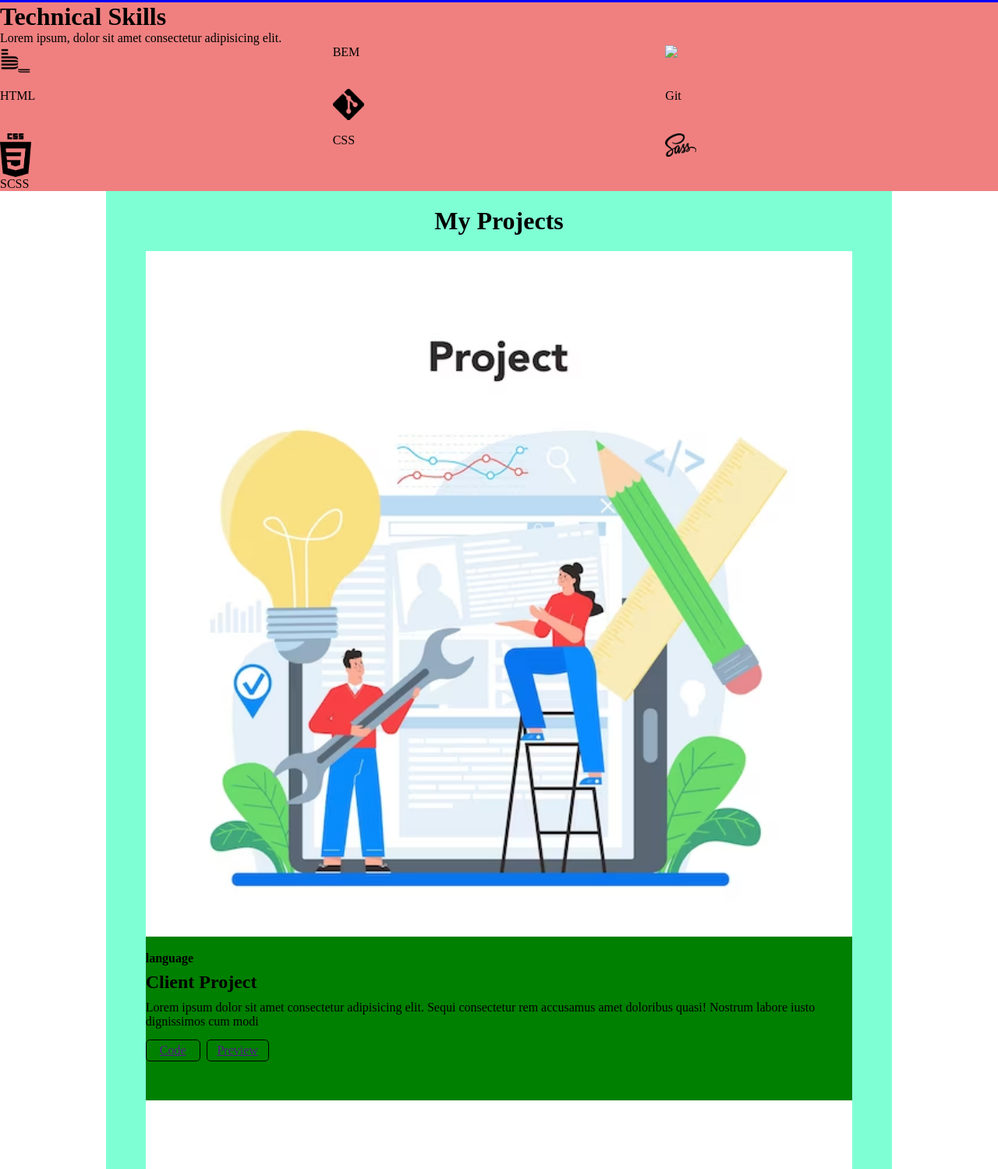
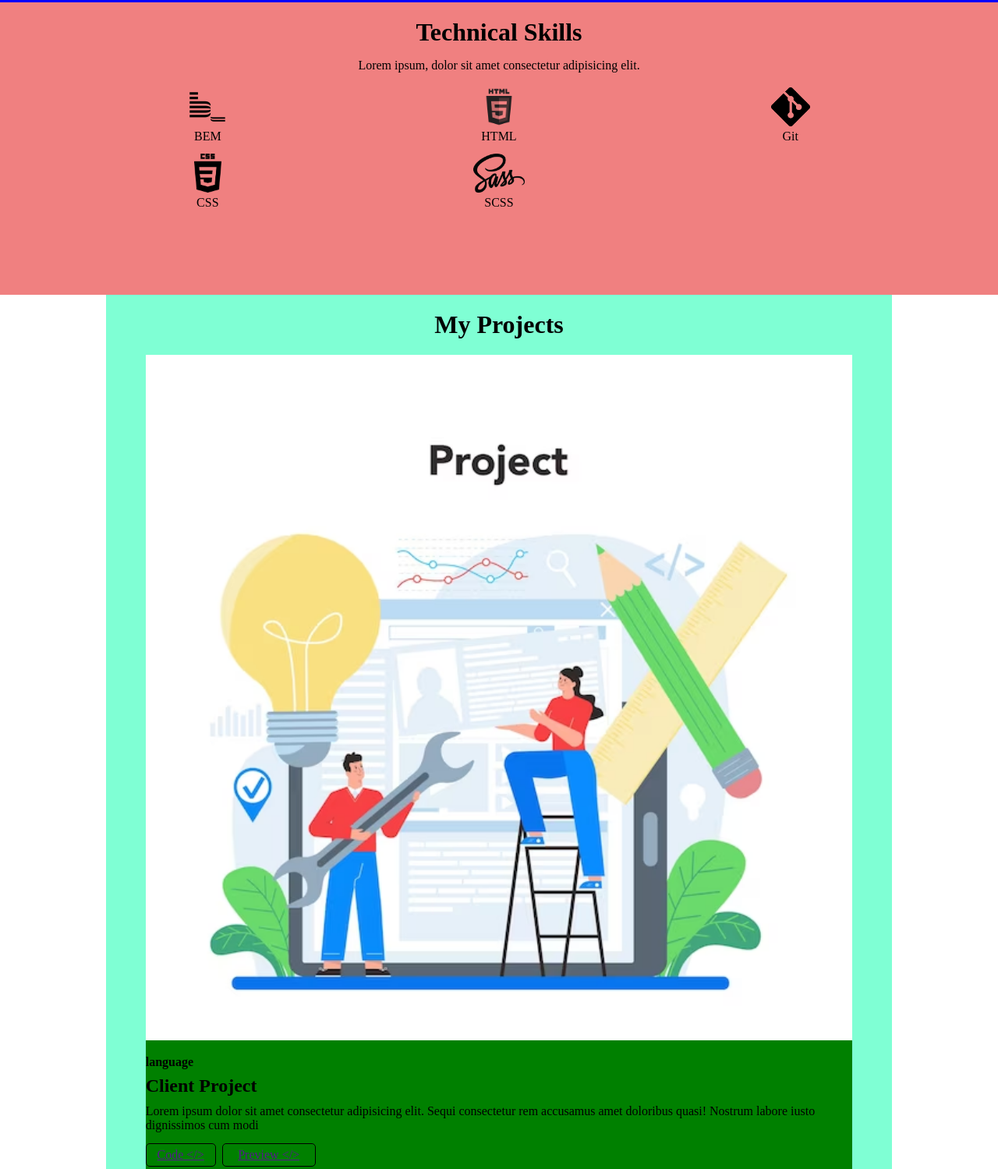
Before and after one commit to msalehprofile/my-portfolio, a plain HTML site: page index.html in a window 1280 px wide. Shown: the part 1726-3225 px from the top of the page at 78% size. Drawn offline with Linux system fonts and the light colour scheme.

Commit message:
fixed the grid for the skills section

```diff
--- a/_layout.scss
+++ b/_layout.scss
@@ -55,14 +55,34 @@ body {
     width: 100%;
     display: flex;
     flex-direction: column;
+    padding: 20px;
+    align-items: center;
+
+
+    &__heading {
+        padding-bottom: 15px;
+    }
+
+    &__description {
+        padding-bottom: 15px;
+        text-align: center;
+    }
 
     &__visual-grid {
+        place-items: center;
         display: grid;
+        width: 90%;
         grid-template-columns: 1fr 1fr 1fr;
         grid-template-rows: 1fr 1fr 1fr;
+        gap: 5px;
+        text-align: center;
 
-        img {
-            width: 40px;
+        .skills__visual-grid--group {
+            padding: 4px;
+
+            img {
+                height: 50px;
+            }
         }
     }
 }
@@ -104,19 +124,19 @@ body {
 
 
             &--code {
-                width: 70px;
+                width: 90px;
                 border: 1px solid black;
                 border-radius: 5px;
-                padding: 4px 10px;
+                padding: 5px 10px;
                 text-align: center;
                 margin: 0 8px 0 0;
             }
 
             &--preview  {
-                width: 80px;
+                width: 120px;
                 border: 1px solid black;
                 border-radius: 5px;
-                padding: 4px 10px;
+                padding: 5px 10px;
                 text-align: center;
 
             }
--- a/index.html
+++ b/index.html
@@ -23,16 +23,30 @@
         <h1 class="skills__heading">Technical Skills</h1>
         <p class="skills__description">Lorem ipsum, dolor sit amet consectetur adipisicing elit.</p>
         <grid class="skills__visual-grid">
-            <img src="./images/bem-logo.png" alt="" class="skills__visual-grid--bem-img">
-            <p class="skills__visual-grid--bem">BEM</p>
-            <img src="./images/html-logo.jpeg alt=" class="skills__visual-grid--html-img">
-            <p class="skills__visual-grid--html">HTML</p>
-            <img src="./images/Git-Icon-Black.png" alt="" class="skills__visual-grid--git-img">
-            <p class="skills__visual-grid--git">Git</p>
-            <img src="./images/css-logo.png" alt="" class="skills__visual-grid--css-img">
-            <p class="skills__visual-grid--css">CSS</p>
-            <img src="./images/sass.png" alt="" class="skills__visual-grid--scss-img">
-            <p class="skills__visual-grid--scss">SCSS</p>
+            <div class=skills__visual-grid--group>
+                <img src="./images/bem-logo.png" alt="" class="skills__visual-grid--group--img">
+                <p class="skills__visual-grid--group--label">BEM</p>
+            </div>
+
+            <div class="skills__visual-grid--group">
+                <img src="./images/HTML5_Black_Logo.png" alt="" class="skills__visual-grid--group--img">
+                <p class="skills__visual-grid--group--label">HTML</p>
+            </div>
+
+            <div class="skills__visual-grid--group">
+                <img src="./images/Git-Icon-Black.png" alt="" class="skills__visual-grid--group--img">
+                <p class="skills__visual-grid--group--label">Git</p>
+            </div>
+
+            <div class="skills__visual-grid--group">
+                <img src="./images/css-logo.png" alt="" class="skills__visual-grid--group--img">
+                <p class="skills__visual-grid--group--label">CSS</p>
+            </div>
+
+            <div class="skills__visual-grid--group">
+                <img src="./images/sass.png" alt="" class="skills__visual-grid--scss-img">
+                <p class="skills__visual-grid--group--label">SCSS</p>
+            </div>
         </grid>
     </div>
 
@@ -44,8 +58,8 @@
             <h1 class="project__name">Client Project</h1>
             <p class="project__description">Lorem ipsum dolor sit amet consectetur adipisicing elit. Sequi consectetur rem accusamus amet doloribus quasi! Nostrum labore iusto dignissimos cum modi</p>
             <div class="project__button">
-                <a href="" class="project__button--code">Code</a>
-                <a href="" class="project__button--preview">Preview</a>
+                <a href="" class="project__button--code">Code &lt/&gt</a>
+                <a href="" class="project__button--preview">Preview &lt/&gt</a>
             </div>
         </article>
 
@@ -55,8 +69,8 @@
             <h1 class="project__name">Client Project</h1>
             <p class="project__description">Lorem ipsum dolor sit amet consectetur adipisicing elit. Sequi consectetur rem accusamus amet doloribus quasi! Nostrum labore iusto dignissimos cum modi</p>
             <div class="project__button">
-                <a href="" class="project__button--code">Code</a>
-                <a href="" class="project__button--preview">Preview</a>
+                <a href="" class="project__button--code">Code &lt/&gt</a>
+                <a href="" class="project__button--preview">Preview &lt/&gt</a>
             </div>
         </article>
 
@@ -66,8 +80,8 @@
             <h1 class="project__name">Client Project</h1>
             <p class="project__description">Lorem ipsum dolor sit amet consectetur adipisicing elit. Sequi consectetur rem accusamus amet doloribus quasi! Nostrum labore iusto dignissimos cum modi</p>
             <div class="project__button">
-                <a href="" class="project__button--code">Code</a>
-                <a href="" class="project__button--preview">Preview</a>
+                <a href="" class="project__button--code">Code &lt/&gt</a>
+                <a href="" class="project__button--preview">Preview &lt/&gt</a>
             </div>
         </article>
     </div>
```
Also changed, not shown: images/HTML5_Black_Logo.png (added), images/html-logo.jpeg (deleted), styles.css.
